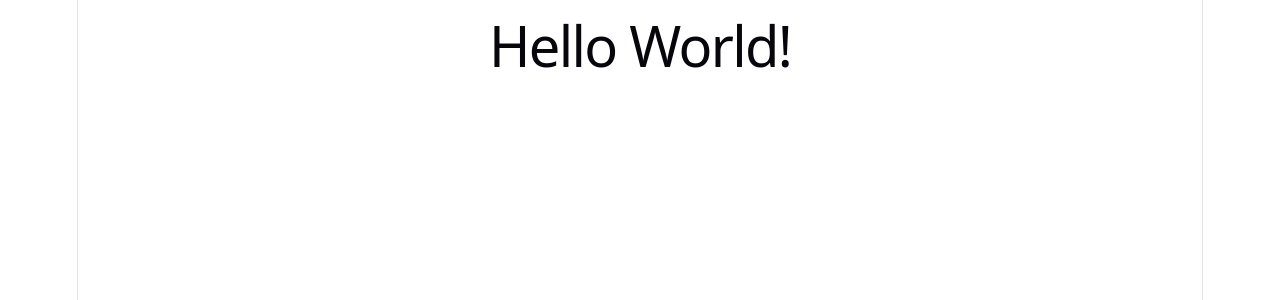
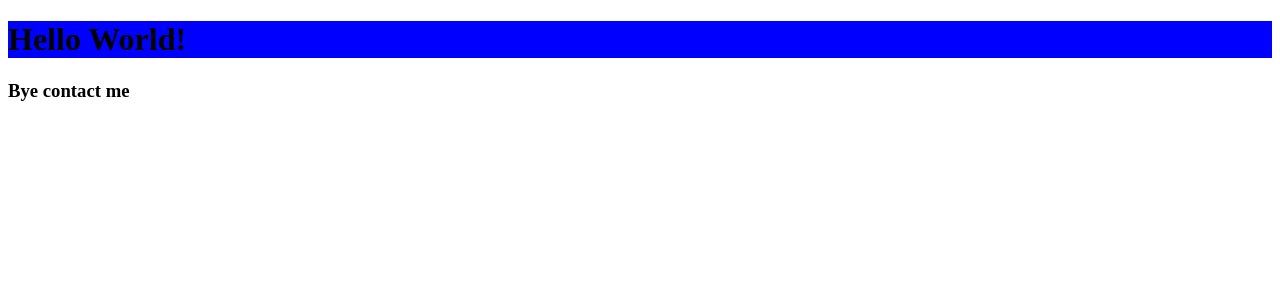
Before and after one commit to kapishan-2005/react-learn, a React (Vite) app in the folder react-app/: page / in a window 1280 px wide. Shown: the top 300 px of the page. Built offline with nearby package versions, Linux system fonts and the light colour scheme.

Commit message:
footer & use to css style add in navbar

```diff
--- a/react-app/src/App.jsx
+++ b/react-app/src/App.jsx
@@ -4,12 +4,14 @@ import viteLogo from './assets/vite.svg'
 import heroImg from './assets/hero.png'
 import './App.css'
 import Navbar from './navbar'
+import Footer from "./footer"
 
 function App() {
 
   return (
 <>
      <Navbar/>
+     <Footer/>
 </>
   );
 }
--- /dev/null
+++ b/react-app/src/footer.jsx
@@ -0,0 +1,8 @@
+function Footer () {
+    return(
+        <>
+        <h3>Bye contact me</h3>
+        </>
+    );
+}
+export default Footer;
--- a/react-app/src/index.css
+++ b/react-app/src/index.css
@@ -1,111 +1,3 @@
-:root {
-  --text: #6b6375;
-  --text-h: #08060d;
-  --bg: #fff;
-  --border: #e5e4e7;
-  --code-bg: #f4f3ec;
-  --accent: #aa3bff;
-  --accent-bg: rgba(170, 59, 255, 0.1);
-  --accent-border: rgba(170, 59, 255, 0.5);
-  --social-bg: rgba(244, 243, 236, 0.5);
-  --shadow:
-    rgba(0, 0, 0, 0.1) 0 10px 15px -3px, rgba(0, 0, 0, 0.05) 0 4px 6px -2px;
-
-  --sans: system-ui, 'Segoe UI', Roboto, sans-serif;
-  --heading: system-ui, 'Segoe UI', Roboto, sans-serif;
-  --mono: ui-monospace, Consolas, monospace;
-
-  font: 18px/145% var(--sans);
-  letter-spacing: 0.18px;
-  color-scheme: light dark;
-  color: var(--text);
-  background: var(--bg);
-  font-synthesis: none;
-  text-rendering: optimizeLegibility;
-  -webkit-font-smoothing: antialiased;
-  -moz-osx-font-smoothing: grayscale;
-
-  @media (max-width: 1024px) {
-    font-size: 16px;
-  }
+.h1{
+  background-color: blue;
 }
-
-@media (prefers-color-scheme: dark) {
-  :root {
-    --text: #9ca3af;
-    --text-h: #f3f4f6;
-    --bg: #16171d;
-    --border: #2e303a;
-    --code-bg: #1f2028;
-    --accent: #c084fc;
-    --accent-bg: rgba(192, 132, 252, 0.15);
-    --accent-border: rgba(192, 132, 252, 0.5);
-    --social-bg: rgba(47, 48, 58, 0.5);
-    --shadow:
-      rgba(0, 0, 0, 0.4) 0 10px 15px -3px, rgba(0, 0, 0, 0.25) 0 4px 6px -2px;
-  }
-
-  #social .button-icon {
-    filter: invert(1) brightness(2);
-  }
-}
-
-body {
-  margin: 0;
-}
-
-#root {
-  width: 1126px;
-  max-width: 100%;
-  margin: 0 auto;
-  text-align: center;
-  border-inline: 1px solid var(--border);
-  min-height: 100svh;
-  display: flex;
-  flex-direction: column;
-  box-sizing: border-box;
-}
-
-h1,
-h2 {
-  font-family: var(--heading);
-  font-weight: 500;
-  color: var(--text-h);
-}
-
-h1 {
-  font-size: 56px;
-  letter-spacing: -1.68px;
-  margin: 32px 0;
-  @media (max-width: 1024px) {
-    font-size: 36px;
-    margin: 20px 0;
-  }
-}
-h2 {
-  font-size: 24px;
-  line-height: 118%;
-  letter-spacing: -0.24px;
-  margin: 0 0 8px;
-  @media (max-width: 1024px) {
-    font-size: 20px;
-  }
-}
-p {
-  margin: 0;
-}
-
-code,
-.counter {
-  font-family: var(--mono);
-  display: inline-flex;
-  border-radius: 4px;
-  color: var(--text-h);
-}
-
-code {
-  font-size: 15px;
-  line-height: 135%;
-  padding: 4px 8px;
-  background: var(--code-bg);
-}
--- a/react-app/src/navbar.jsx
+++ b/react-app/src/navbar.jsx
@@ -1,7 +1,7 @@
 function Navbar() {
     return(
 <navbar>
-    <h1>Hello World!</h1>
+    <h1 className="h1">Hello World!</h1>
 </navbar>
     );
 
```
